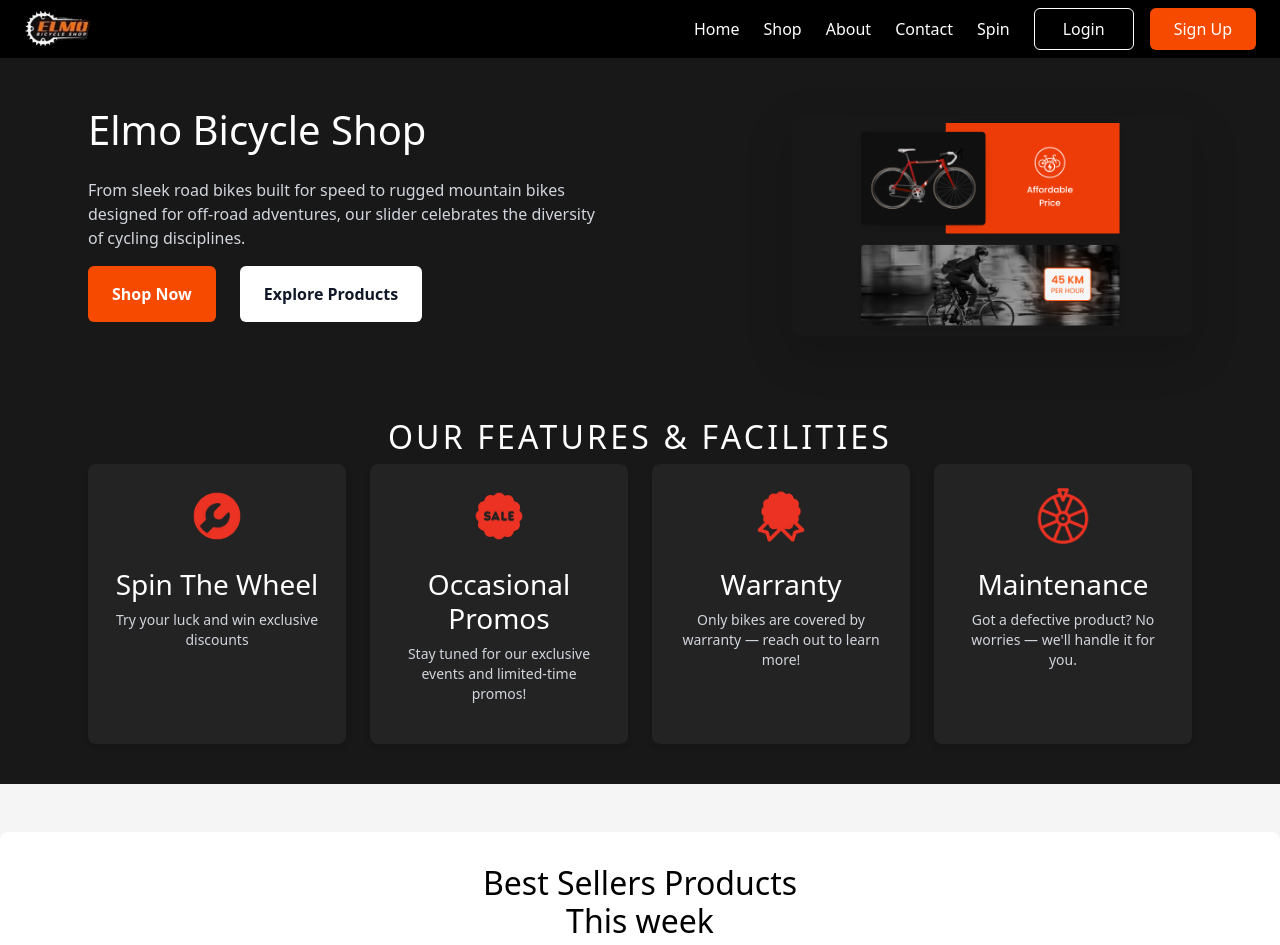
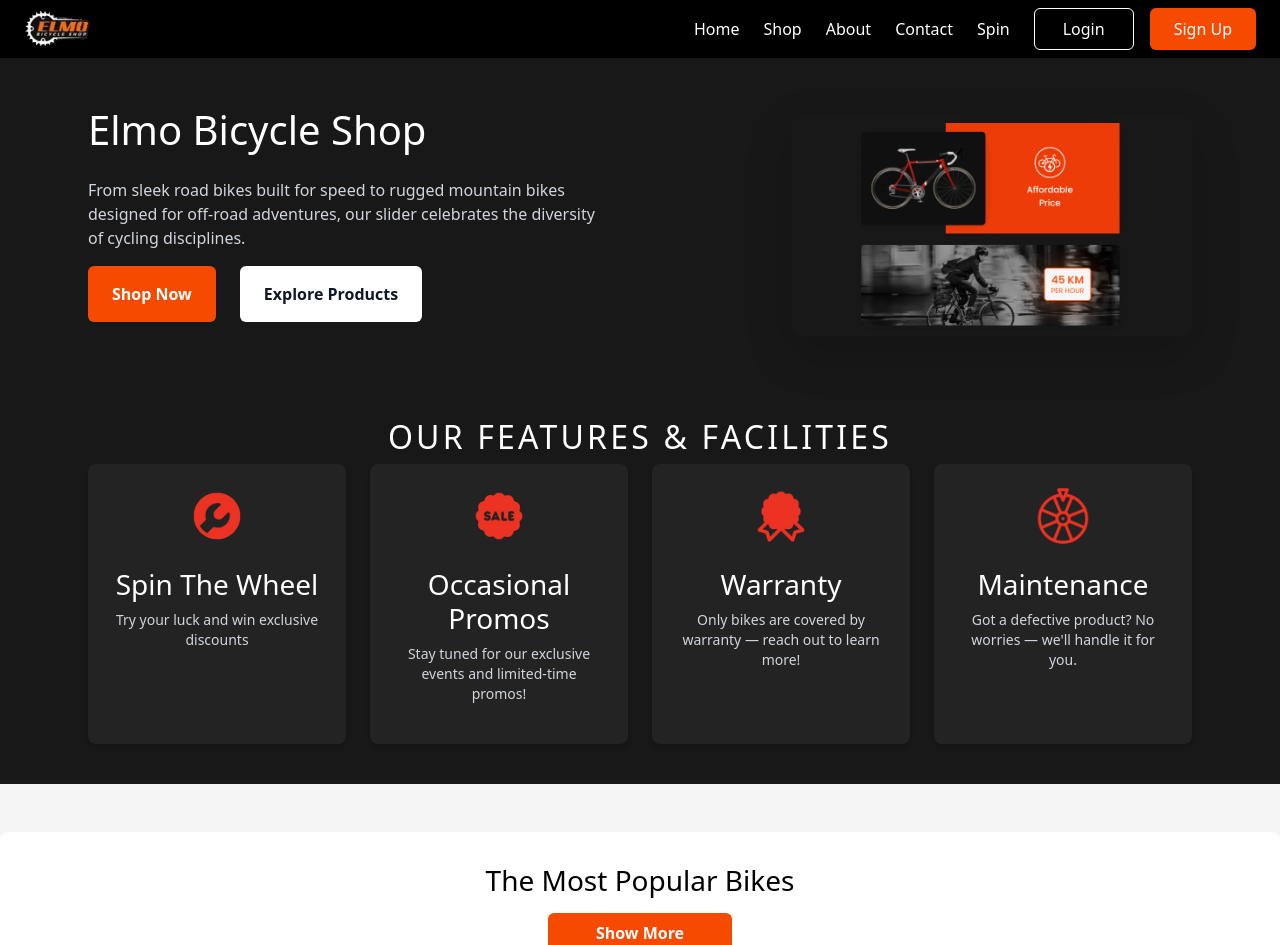
Before and after one commit to lakbaycavite/elmo-bicycle-shop-web, a React (Vite) app: page /customer/home in a window 1280 px wide. Shown: the top 945 px of the page. Built offline with nearby package versions, Linux system fonts and the light colour scheme; no server answers; the database is empty; what @cloudinary/url-gen would draw is missing.

Commit message:
change text in homepage popular bikes, removed default image in customer profile

```diff
--- a/src/firebase/auth.js
+++ b/src/firebase/auth.js
@@ -1,7 +1,6 @@
 import { createUserWithEmailAndPassword, EmailAuthProvider, GoogleAuthProvider, reauthenticateWithCredential, sendEmailVerification, sendPasswordResetEmail, signInWithEmailAndPassword, updateEmail, updatePassword } from "firebase/auth";
 import { auth } from "./firebase";
 import { get, getDatabase, ref, set } from "firebase/database";
-
 
 export const doCreateUserWithEmailAndPassword = async (email, password, userData = {}) => {
 
@@ -65,7 +64,7 @@ export const createUserAsAdmin = async (email, password, userData = {}) => {
             email: email,
             createdAt: new Date().toISOString(),
             role: userData.role || 'customer',
-            createdBy: "lanceballicud",
+            createdBy: "Admin",
             ...userData
         });
 
--- a/src/pages/HomePage.jsx
+++ b/src/pages/HomePage.jsx
@@ -307,9 +307,9 @@ function HomePage() {
       {/* Best Sellers Products This week Section */}
       <section className="w-full bg-[#f5f5f5] py-12">
         <div className="bg-white rounded-lg p-8 flex flex-col justify-center items-center shadow-md">
-          <h2 className="text-center text-black text-xl md:text-2xl font-bold mb-10">Best Sellers Products<br />This week</h2>
+          {/* <h2 className="text-center text-black text-xl md:text-2xl font-bold mb-10">Best Sellers Products<br />This week</h2> */}
 
-          <h3 className="text-black font-semibold text-base mb-2 text-center">The Most Popular Bike This Month</h3>
+          <h3 className="text-black font-semibold text-base mb-2 text-center">The Most Popular Bikes</h3>
           <button className="bg-orange-600 hover:bg-orange-700 text-white font-semibold px-5 py-2 rounded mb-3 mt-2" type='button' onClick={() => navigate('/customer/bikes-category', { state: { ratingFilter: '5' } })}>Show More</button>
           <p className="text-gray-700 text-sm text-center">Want To Take Cycling To The Next Level<br />Be creative and organized to find more time to ride.</p>
         </div>
--- a/src/pages/post-auth/CustomerProfile.jsx
+++ b/src/pages/post-auth/CustomerProfile.jsx
@@ -60,7 +60,7 @@ const CustomerProfile = () => {
                 firstName: currentUserData.firstName || '',
                 lastName: currentUserData.lastName || '',
                 phone: currentUserData.phone || '',
-                image: currentUserData.image || "https://randomuser.me/api/portraits/men/44.jpg"
+                image: currentUserData.image
             });
         }
     }, [currentUserData]);
@@ -213,6 +213,8 @@ const CustomerProfile = () => {
             </div>
         );
     }
+
+    console.log(profileData.image, "Profile Image URL");
 
     return (
         <div className="min-h-screen bg-gradient-to-br from-black via-black to-[#ff6900] bg-no-repeat bg-fixed" style={{ background: "linear-gradient(135deg, black 80%, #ff6900 100%)" }}>
```
